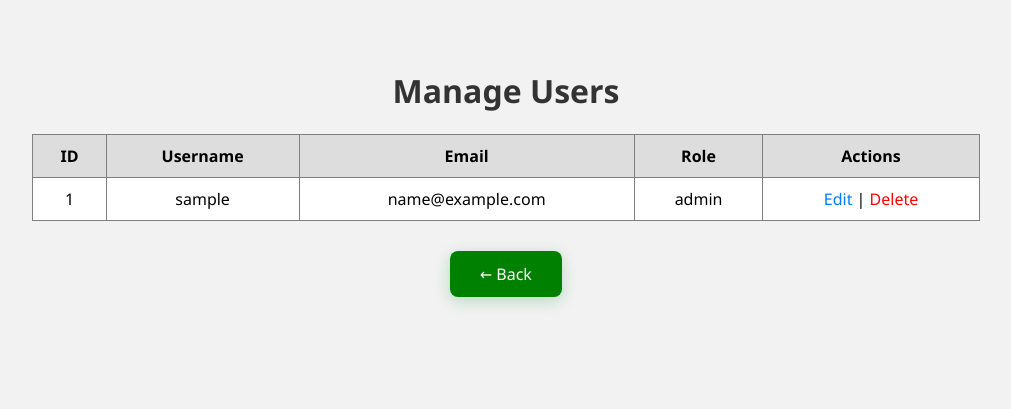
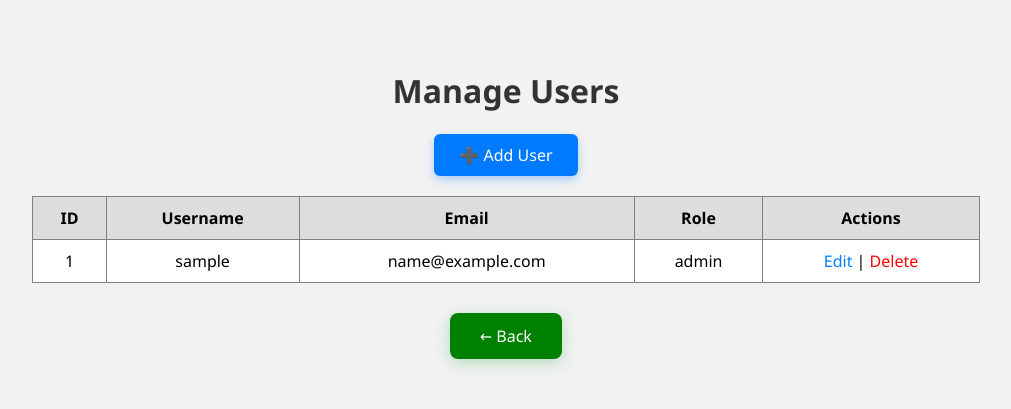
Before and after one commit to EliahHooks/personalized-meal-planner, a PHP site: page /admin/manageUsers.php in a window 1280 px wide. Shown: the top 409 px of the page, without its empty margins (134-1145 px from the left). Run offline with PHP 8.4, Linux system fonts and the light colour scheme; the visitor is signed in with stand-in values (Sample User, id 1).

Commit message:
Added the "Add User" button to add a user that directs to addUser.php

```diff
--- a/admin/manageUsers.php
+++ b/admin/manageUsers.php
@@ -1,6 +1,8 @@
 <?php
 session_start();
 require_once __DIR__ . '/../database/db.php';
+
+// Redirect non-admin users
 if ($_SESSION['role'] !== 'admin') {
     header("Location: ../signIn.php");
     exit();
@@ -17,6 +19,18 @@ $users = $_db->select("SELECT * FROM Users");
 <body style="font-family: 'Segoe UI', Tahoma, Geneva, Verdana, sans-serif; background-color: #f2f2f2; padding: 40px;">
     <h1 style="text-align: center; color: #333;">Manage Users</h1>
 
+    <!-- Add User Button -->
+    <div style="text-align: center; margin-bottom: 20px;">
+        <a href="addUser.php"
+           style="display: inline-block; background: #007bff; color: white; padding: 10px 25px; border-radius: 6px; font-size: 1rem; font-weight: 500; text-decoration: none; box-shadow: 0 4px 10px rgba(0, 123, 255, 0.3); transition: all 0.3s ease;"
+           onmouseover="this.style.boxShadow='0 8px 20px rgba(0, 123, 255, 0.4)'; this.style.transform='translateY(-2px)'"
+           onmouseout="this.style.boxShadow='0 4px 10px rgba(0, 123, 255, 0.3)'; this.style.transform='translateY(0)'"
+        >
+            ➕ Add User
+        </a>
+    </div>
+
+    <!-- User Table -->
     <table border="1" cellpadding="10" cellspacing="0" style="margin: auto; background: #fff; border-collapse: collapse; width: 80%;">
         <tr style="background-color: #ddd;">
             <th>ID</th>
@@ -39,6 +53,7 @@ $users = $_db->select("SELECT * FROM Users");
         <?php endforeach; ?>
     </table>
 
+    <!-- Back Button -->
     <div style="text-align: center; margin-top: 30px;">
         <a href="dashboard.php"
            style="display: inline-block; background: green; color: white; padding: 12px 30px; border-radius: 8px; font-size: 1rem; font-weight: 500; text-decoration: none; box-shadow: 0 4px 15px rgba(40, 167, 69, 0.3); transition: all 0.3s ease;"
```
